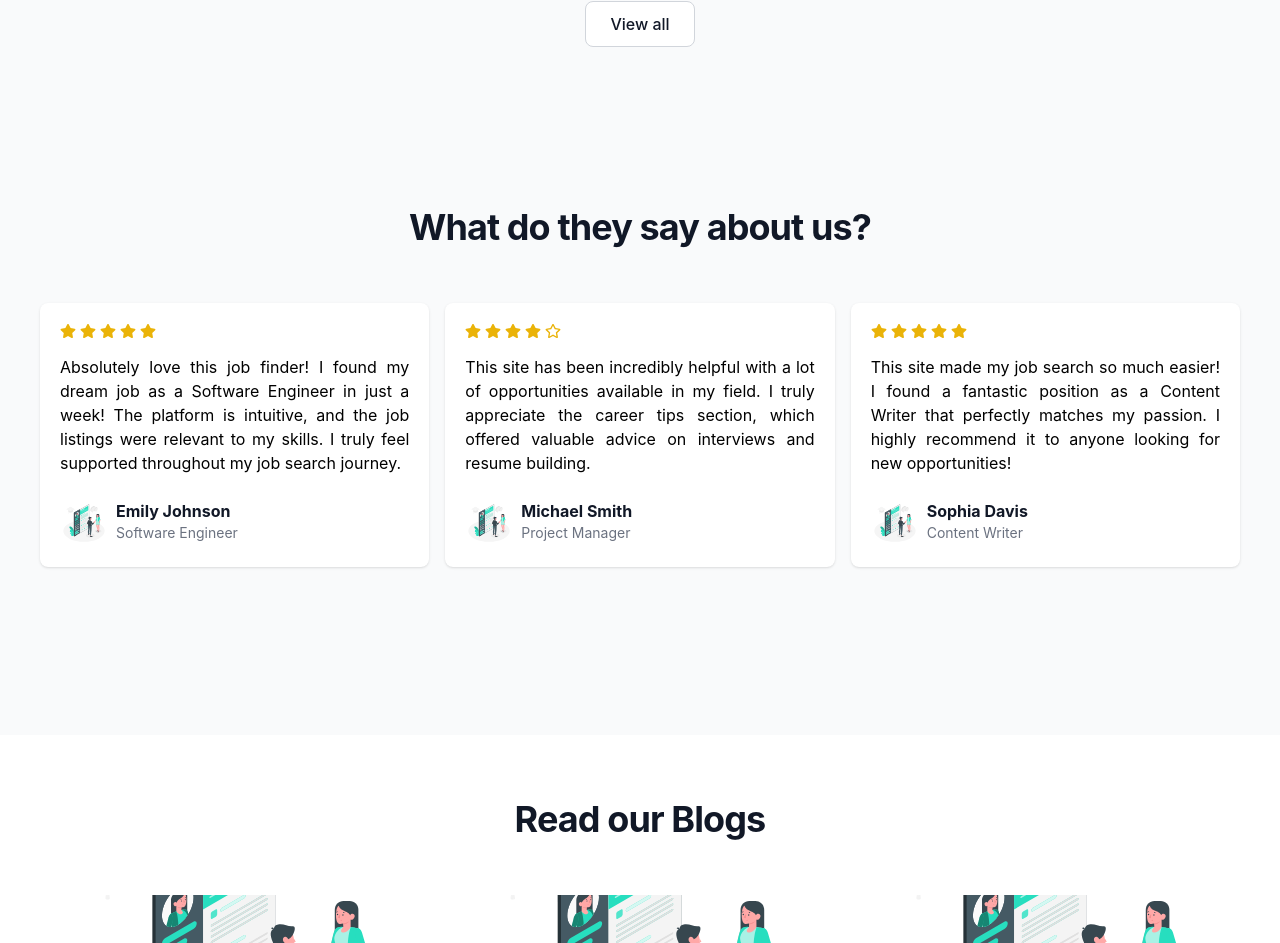
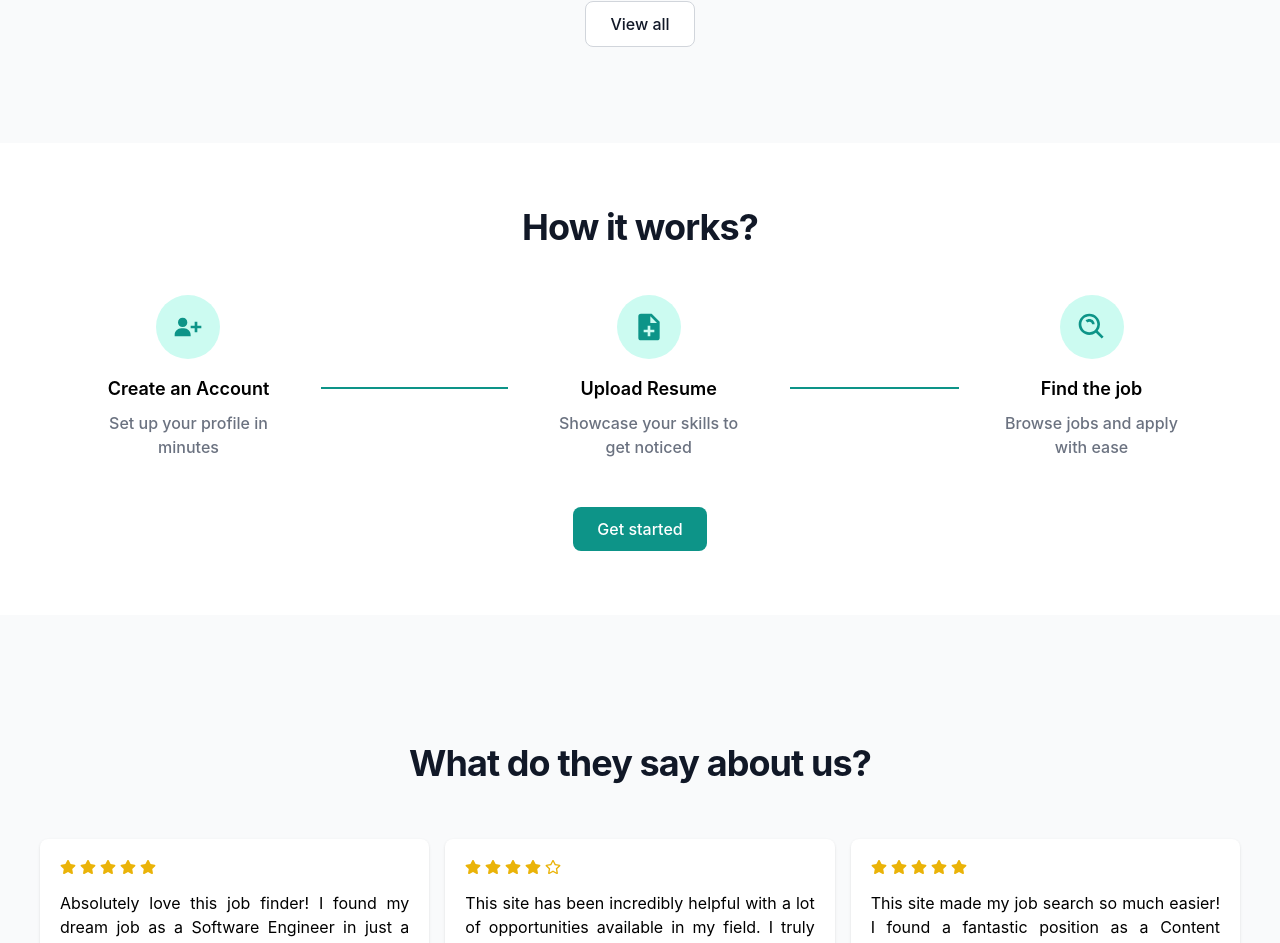
Before and after one commit to jadhavanushka/jobfinder, a React (Create React App) app: page / in a window 1280 px wide. Shown: the part 2385-3328 px from the top of the page. Built offline with nearby package versions, Linux system fonts and the light colour scheme.

Commit message:
added steps section

```diff
--- a/src/App.js
+++ b/src/App.js
@@ -4,6 +4,7 @@ import Header from './components/Header';
 import Stats from './components/Stats';
 import Categories from './components/Categories';
 import JobSection from './components/JobsSection';
+import Steps from './components/Steps';
 import Feedbacks from './components/Feedbacks';
 import Blogs from './components/Blogs';
 
@@ -16,6 +17,7 @@ function App() {
       <Stats />
       <Categories />
       <JobSection />
+      <Steps />
       <Feedbacks />
       <Blogs />
 
--- /dev/null
+++ b/src/components/Steps.js
@@ -0,0 +1,54 @@
+import React from 'react';
+import { BiSearchAlt, BiSolidUserPlus, BiSolidFilePlus } from 'react-icons/bi';
+
+const Steps = () => {
+    return (
+        <section className='max-w-screen-xl px-4 py-16 mx-auto lg:mt-16 flex flex-col items-center bg-white'>
+            <h2 className="mb-12 text-3xl font-bold leading-tight tracking-tight text-gray-900  md:text-4xl">
+                How it works?
+            </h2>
+
+            <ol className="flex flex-col md:flex-row items-center w-full text-sm font-medium text-center sm:text-base mb-12 lg:px-20">
+                <li className="flex md:w-full items-center mb-12 md:mb-0
+                md:after:content-[''] after:w-1/2 after:h-6 after:border-b-2 after:border-teal-600
+                after:hidden md:after:inline-block after:mx-6 xl:after:mx-10">
+                    <span className="flex flex-col items-center">
+                        <div className="text-teal-600 bg-teal-100 p-4 rounded-full mb-4">
+                            <BiSolidUserPlus className='size-8' />
+                        </div>
+                        <h3 className="text-lg font-semibold mb-2">Create an Account</h3>
+                        <p className="text-gray-500">Set up your profile in minutes</p>
+                    </span>
+                </li>
+
+                <li className="flex md:w-full items-center mb-12 md:mb-0
+                md:after:content-[''] after:w-1/2 after:h-6 after:border-b-2 after:border-teal-600
+                after:hidden md:after:inline-block after:mx-8 xl:after:mx-10">
+                    <span className="flex flex-col items-center">
+                        <div className="text-teal-600 bg-teal-100 p-4 rounded-full mb-4">
+                            <BiSolidFilePlus className='size-8' />
+                        </div>
+                        <h3 className="text-lg font-semibold mb-2">Upload Resume</h3>
+                        <p className="text-gray-500">Showcase your skills to get noticed</p>
+                    </span>
+                </li>
+
+                <li className="flex flex-col items-center min-w-[17%]">
+                    <span className="flex flex-col items-center">
+                        <div className="text-teal-600 bg-teal-100 p-4 rounded-full mb-4">
+                            <BiSearchAlt className='size-8' />
+                        </div>
+                        <h3 className="text-lg font-semibold mb-2">Find the job</h3>
+                        <p className="text-gray-500">Browse jobs and apply with ease</p>
+                    </span>
+                </li>
+            </ol>
+
+
+            <button className="text-white bg-teal-600 hover:bg-teal-700 focus:ring-4 focus:ring-teal-300 hover:text-white
+                    font-medium rounded-lg text-base px-6 py-2.5 text-center inline-flex items-center justify-center">
+                Get started</button>
+        </section>
+    );
+};
+export default Steps;
```
